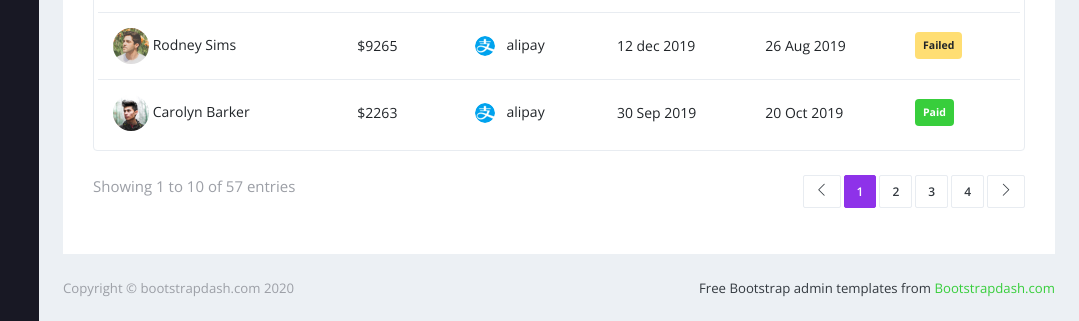
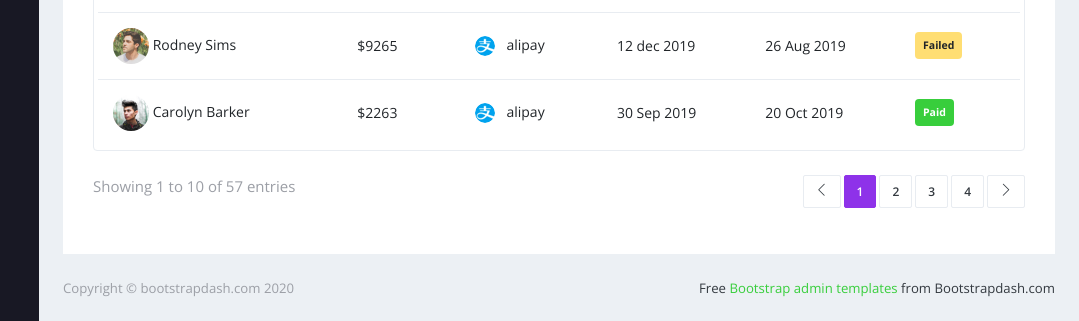
Before and after one commit to BootstrapDash/Stellar, a website: page index.html in a window 1280 px wide. Shown: the part 1711-2032 px from the top of the page, without its empty margins (201-1280 px from the left). Drawn offline with nearby package versions, Linux system fonts and the light colour scheme; files that its build step writes are made by us from their sources.

Commit message:
copyright text edit

```diff
--- a/index.html
+++ b/index.html
@@ -499,7 +499,7 @@
           <footer class="footer">
             <div class="d-sm-flex justify-content-center justify-content-sm-between">
               <span class="text-muted d-block text-center text-sm-left d-sm-inline-block">Copyright © bootstrapdash.com 2020</span>
-              <span class="float-none float-sm-right d-block mt-1 mt-sm-0 text-center"> Free Bootstrap admin templates from <a href="https://www.bootstrapdash.com/bootstrap-admin-template/" target="_blank">Bootstrapdash.com</a></span>
+              <span class="float-none float-sm-right d-block mt-1 mt-sm-0 text-center"> Free <a href="https://www.bootstrapdash.com/bootstrap-admin-template/" target="_blank">Bootstrap admin templates</a> from Bootstrapdash.com</span>
             </div>
           </footer>
           <!-- partial -->
```
Also changed, not shown: pages/charts/chartist.html (+1 -1 lines), pages/forms/basic_elements.html (+1 -1 lines), pages/icons/simple-line-icons.html (+1 -1 lines), pages/samples/blank-page.html (+1 -1 lines), pages/tables/basic-table.html (+1 -1 lines), pages/ui-features/buttons.html (+1 -1 lines), pages/ui-features/typography.html (+1 -1 lines), partials/_footer.html (+1 -1 lines).
